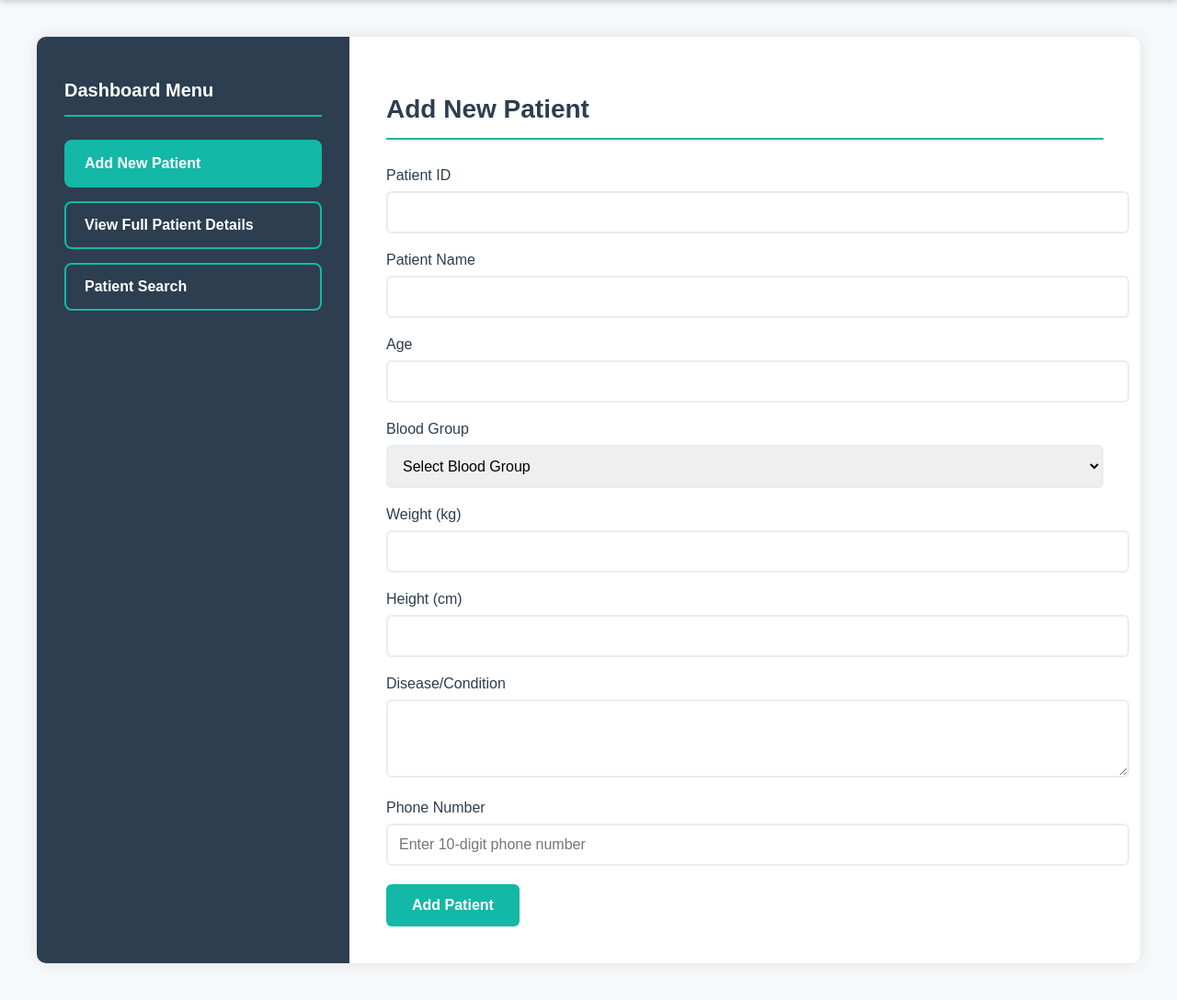
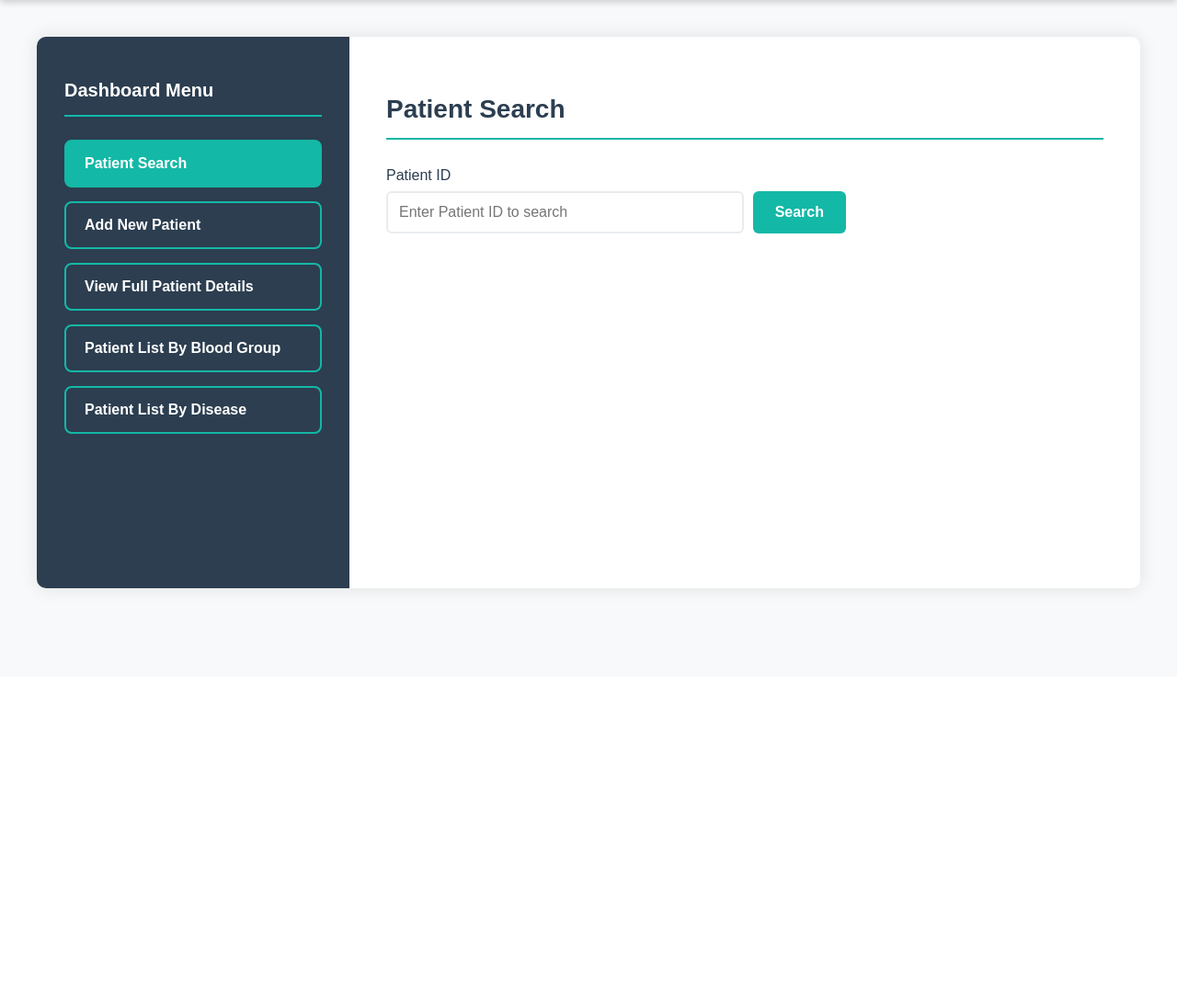
Before and after one commit to dil-sha-na/xcure, a Flask app: page /doctor/dashboard in a window 1280 px wide. Shown: the part 64-1152 px from the top of the page at 92% size. After the commit the page ends 711 px from the top, so only its background shows below. Run offline with Flask 3, Linux system fonts and the light colour scheme; some libraries are stand-ins or nearby versions.

Commit message:
need to review the changes

```diff
--- a/xcure/app.py
+++ b/xcure/app.py
@@ -1,4 +1,4 @@
-from flask import Flask, render_template, redirect, url_for, flash, request
+from flask import Flask, render_template, redirect, url_for, flash, request, session, jsonify
 from extensions import db, bcrypt, login_manager
 from flask_login import login_user, logout_user, login_required, current_user
 from sqlalchemy.exc import IntegrityError
@@ -64,13 +64,13 @@ def login_page():
                 doctor = Account.query.filter_by(user_id=doctor_id, user_role="doctor").first()
                 if doctor and doctor.check_password(password):
                     login_user(doctor)
+                    session["doctor_name"] = doctor.first_name +  doctor.last_name
                     flash("Doctor login successful!", "success")
                     return redirect(url_for('doctor_dashboard'))
                 else:
                     flash("Invalid Doctor ID or password", "danger")
 
-        elif 'patient_submit' in request.form:
-            print("patient")
+        else:
             if patient_form.validate_on_submit():
                 patient_id = patient_form.patient_id.data
 
@@ -85,31 +85,129 @@ def login_page():
 
 @app.route('/doctor/dashboard')
 def doctor_dashboard():
-    return render_template('doctor_dashboard.html')
+    from forms import PatientForm, XRayForm, PrescriptionForm
+    patient_form = PatientForm()
+    prescription_form = PrescriptionForm()
+    xray_form = XRayForm()
+    return render_template(
+        'doctor_dashboard.html',
+        prescription_form=prescription_form,
+        patient_form=patient_form,
+        xray_form=xray_form
+    )
 
-@app.route('/search-patient', methods=['GET'])
-def search_patient():
-    return render_template('doctor_dashboard.html')
+@app.route('/add_patient', methods=['POST'])
+@login_required
+def add_patient():
+    if current_user.user_role != "doctor":
+        flash("Access denied. You are not a doctor.", "danger")
+        return redirect(url_for('login_page'))
 
-@app.route('/edit-patient/<patient_id>', methods=['GET', 'POST'])
-def edit_patient(patient_id):
+    from forms import PatientForm
+
+    form = PatientForm(request.form)
+    if form.validate_on_submit():
+        patient = Account(
+            first_name=form.first_name.data,
+            last_name=form.last_name.data,
+            email=form.email.data,
+            phone_number=form.phone_number.data,
+            blood_group=form.blood_group.data,
+            user_role="patient"
+        )
+        patient.set_password(patient.first_name+"123")
+        db.session.add(patient)
+        db.session.commit()
+        return jsonify({"status": "success", "message": f"Patient {patient.first_name} {patient.last_name} added successfully! \n Patient Id:- {patient.user_id}"})
+    errors = {field: error[0] for field, error in form.errors.items()}
+    return jsonify({"status": "error", "errors": errors})
+
+
+def view_patient():
     pass
 
-@app.route('/delete-patient/<patient_id>')
-def delete_patient(patient_id):
-    pass
+@app.route('/add_prescription', methods=['GET', 'POST'])
+@login_required
+def add_prescription():
+    if current_user.user_role != "doctor":
+        flash("Access denied. You are not a doctor.", "danger")
+        return redirect(url_for('login_page'))
 
-@app.route('/patient-dashboard', methods=['GET', 'POST'])
-def patient_dashboard():
-    pass
+    from forms import PrescriptionForm
 
-@app.route('/add-patient', methods=['POST'])
-def add_patient():
-    pass
+    form = PrescriptionForm()
+    if form.validate_on_submit():
+        prescription = MedicalReport(
+            patient_id=form.patient_id.data,
+            doctor_id=current_user.id,
+            diagnosis=form.diagnosis.data,
+            prescription=form.prescription.data
+        )
+        db.session.add(prescription)
+        db.session.commit()
+        flash("Prescription added successfully!", "success")
+        return redirect(url_for('doctor_dashboard'))
 
-@app.route('/view_patient', methods=['GET', 'POST'])
-def view_patient():
-    pass
+    return render_template('doctor_dashboard.html', prescription_form=form)
+
+@app.route('/add_xray', methods=['GET', 'POST'])
+@login_required
+def add_xray():
+    if current_user.user_role != "doctor":
+        flash("Access denied. You are not a doctor.", "danger")
+        return redirect(url_for('login_page'))
+
+    from forms import XRayForm
+
+    form = XRayForm()
+    if form.validate_on_submit():
+        xray = XRay(
+            patient_id=form.patient_id.data,
+            image_path=form.image.data.filename
+        )
+        db.session.add(xray)
+        db.session.commit()
+        flash("X-Ray details added successfully!", "success")
+        return redirect(url_for('doctor_dashboard'))
+
+    return render_template('doctor_dashboard.html', xray_form=form)
+
+@app.route('/search_patient', methods=['GET'])
+@login_required
+def search_patient():
+    if current_user.user_role != "doctor":
+        flash("Access denied. You are not a doctor.", "danger")
+        return redirect(url_for('login_page'))
+
+    patient_id = request.args.get('patient_id')
+    patient = Account.query.filter_by(user_id=patient_id, user_role="patient").first()
+    if patient:
+        return render_template('view_patient.html', patient=patient)
+    else:
+        flash("Patient not found.", "danger")
+        return redirect(url_for('doctor_dashboard'))
+
+@app.route('/search_disease', methods=['GET'])
+@login_required
+def search_disease():
+    if current_user.user_role != "doctor":
+        flash("Access denied. You are not a doctor.", "danger")
+        return redirect(url_for('login_page'))
+
+    disease = request.args.get('disease')
+    patients = Account.query.join(MedicalReport).filter(MedicalReport.diagnosis.ilike(f"%{disease}%")).all()
+    return render_template('doctor_dashboard.html', patients=patients)
+
+@app.route('/list_patients_by_blood_group', methods=['GET'])
+@login_required
+def list_patients_by_blood_group():
+    if current_user.user_role != "doctor":
+        flash("Access denied. You are not a doctor.", "danger")
+        return redirect(url_for('login_page'))
+
+    blood_group = request.args.get('blood_group')
+    patients = Account.query.filter_by(blood_group=blood_group, user_role="patient").all()
+    return render_template('doctor_dashboard.html', patients=patients)
 
 if __name__ == '__main__':
     with app.app_context():
--- a/xcure/forms.py
+++ b/xcure/forms.py
@@ -1,6 +1,7 @@
 from flask_wtf import FlaskForm
-from wtforms import StringField, PasswordField, SubmitField, HiddenField
-from wtforms.validators import DataRequired, Email, EqualTo, Length, Regexp
+from wtforms import StringField, PasswordField, SubmitField, HiddenField, FileField, TextAreaField, IntegerField, EmailField, SelectField, DateField
+from wtforms.validators import DataRequired, Email, EqualTo, Length, Regexp, Optional
+from flask_wtf.file import FileAllowed
 
 class DoctorSignupForm(FlaskForm):
     first_name = StringField(
@@ -57,3 +58,37 @@ class PatientLoginForm(FlaskForm):
     patient_id = StringField("Patient ID", validators=[DataRequired(), Length(min=3, max=20)])
     user_type = HiddenField('User Type', default='doctor')
     submit = SubmitField("View My Details")
+
+class XRayForm(FlaskForm):
+    image = FileField('X-Ray Image', validators=[DataRequired(), FileAllowed(['jpg', 'png', 'jpeg'], 'Images only!')])
+    submit = SubmitField('Upload X-Ray')
+
+class PrescriptionForm(FlaskForm):
+    patient_id = IntegerField('Patient ID', validators=[DataRequired()])
+    diagnosis = TextAreaField('Diagnosis', validators=[DataRequired()])
+    prescription = TextAreaField('Prescription')
+    submit = SubmitField('Add Prescription')
+
+class PatientForm(FlaskForm):
+    first_name = StringField("First Name", validators=[DataRequired()])
+    last_name = StringField("Last Name", validators=[Optional()])
+    email = EmailField("Email", validators=[DataRequired(), Email()])
+    blood_group = SelectField(
+        "Blood Group",
+        choices=[
+            ("A+", "A+"), ("A-", "A-"),
+            ("B+", "B+"), ("B-", "B-"),
+            ("O+", "O+"), ("O-", "O-"),
+            ("AB+", "AB+"), ("AB-", "AB-")
+        ],
+        validators=[DataRequired()]
+    )
+    date_of_birth = DateField("Date of birth", validators=[DataRequired()])
+    phone_number = StringField(
+        "Phone Number",
+        validators=[
+            Optional(),
+            Regexp(r'^\+?\d{10,15}$', message="Enter a valid phone number.")
+        ]
+    )
+    submit = SubmitField("Add Patient")
--- a/xcure/models.py
+++ b/xcure/models.py
@@ -10,7 +10,7 @@ class Account(UserMixin, db.Model):
     first_name = db.Column(db.String(200), nullable=True)
     last_name = db.Column(db.String(200), nullable=True)
     email= db.Column(db.String(200), nullable=False)
-    password= db.Column(db.String(200), nullable=False)
+    password= db.Column(db.String(200), nullable=True)
     date_of_birth = db.Column(db.String(200), nullable=True)
     phone_number = db.Column(db.String(15), nullable=True)
     user_id = db.Column(db.String(200), nullable=False, unique=True)
--- a/xcure/templates/base.html
+++ b/xcure/templates/base.html
@@ -8,5 +8,15 @@
 </head>
 <body>
     {% block body %}{% endblock body %}
+    <script>
+        setTimeout(function () {
+            let messages = document.querySelectorAll('.error-message');
+            messages.forEach(msg => {
+                msg.style.transition = "opacity 0.5s";
+                msg.style.opacity = "0";
+                setTimeout(() => msg.remove(), 500);
+            });
+        }, 5000);
+    </script>
 </body>
 </html>
--- a/xcure/templates/doctor_dashboard.html
+++ b/xcure/templates/doctor_dashboard.html
@@ -1,10 +1,5 @@
-<!DOCTYPE html>
-<html lang="en">
-<head>
-    <meta charset="UTF-8">
-    <meta name="viewport" content="width=device-width, initial-scale=1.0">
-    <title>XCURE - Doctor Dashboard</title>
-    <style>
+{% extends "base.html" %}
+{% block inline_css %}
     body {
         font-family: Arial, sans-serif;
         margin: 0;
@@ -301,9 +296,8 @@
         margin-top: 20px;
         text-align: center;
     }
-    </style>
-</head>
-<body>
+{% endblock inline_css %}
+{% block body %}
     <nav class="navbar">
         <div class="nav-container">
             <a href="/" class="nav-brand">XCURE DOCTOR DASHBOARD</a>
@@ -317,63 +311,76 @@
     <div class="dashboard-container">
         <div class="sidebar">
             <h2 class="sidebar-title">Dashboard Menu</h2>
-            <button class="menu-btn {% if not active_section or active_section == 'add-patient' %}active{% endif %}" onclick="showContent('add-patient')">Add New Patient</button>
+            <button class="menu-btn {% if not active_section == 'patient-search' %}active{% endif %}" onclick="showContent('patient-search')">Patient Search</button>
+            <button class="menu-btn {% if active_section == 'add-patient' %}active{% endif %}" onclick="showContent('add-patient')">Add New Patient</button>
             <button class="menu-btn {% if active_section == 'view-patients' %}active{% endif %}" onclick="showContent('view-patients')">View Full Patient Details</button>
-            <button class="menu-btn {% if active_section == 'patient-search' %}active{% endif %}" onclick="showContent('patient-search')">Patient Search</button>
+            <button class="menu-btn {% if active_section == 'view-patients' %}active{% endif %}" onclick="showContent('view-patients')">Patient List By Blood Group</button>
+            <button class="menu-btn {% if active_section == 'view-patients' %}active{% endif %}" onclick="showContent('view-patients')">Patient List By Disease</button>
         </div>
 
         <div class="content-container">
+            {% with messages = get_flashed_messages(with_categories=True) %}
+            {% if messages %}
+                {% for category, message in messages %}
+                    <div class="alert alert-{{ category }}">
+                        {{ message }}
+                    </div>
+                {% endfor %}
+            {% endif %}
+        {% endwith %}
+
             <!-- Add Patient Section -->
-            <div class="content-section {% if not active_section or active_section == 'add-patient' %}active{% endif %}" id="add-patient">
+            <div class="content-section {% if active_section == 'add-patient' %}active{% endif %}" id="add-patient">
                 <h2 class="section-title">Add New Patient</h2>
-                <form id="add-patient-form" action="/add-patient" method="POST">
+                {% with messages = get_flashed_messages(with_categories=true) %}
+                {% if messages %}
+                    {% for category, message in messages %}
+                        <div class="error-message">{{ message }}</div>
+                    {% endfor %}
+                {% endif %}
+            {% endwith %}
+                <form id="add-patient-form"  action="{{ url_for("add_patient") }}" method="POST">
+                    {{ patient_form.hidden_tag() }}
+
+                    <div style="display: flex; gap: 20px;">
+                        <div class="form-group" style="flex: 1;margin-right:2px;">
+                            {{ patient_form.first_name.label }}
+                            {{ patient_form.first_name(class="form-control") }}
+                        </div>
+                        <div class="form-group" style="flex: 1;">
+                            {{ patient_form.last_name.label }}
+                            {{ patient_form.last_name(class="form-control") }}
+                        </div>
+                    </div>
+
+
+                    <div style="display: flex; gap: 20px;">
+                        <div class="form-group" style="flex: 1;">
+                            {{ patient_form.email.label }}
+                            {{ patient_form.email(class="form-control") }}
+                        </div>
+                        <div class="form-group" style="flex: 1;">
+                            {{ patient_form.phone_number.label }}
+                            {{ patient_form.phone_number(class="form-control") }}
+                        </div>
+                    </div>
+
+                    <div style="display: flex; gap: 20px;">
+                        <div class="form-group" style="flex: 1;">
+                            {{ patient_form.date_of_birth.label }}
+                            {{ patient_form.date_of_birth(class="form-control") }}
+                        </div>
+                        <div class="form-group" style="flex: 1;">
+                            {{ patient_form.blood_group.label }}
+                            {{ patient_form.blood_group(class="form-control") }}
+                        </div>
+                    </div>
+
+
+
                     <div class="form-group">
-                        <label for="patient-id">Patient ID</label>
-                        <input type="text" id="patient-id" name="patient_id" required>
+                        {{ patient_form.submit(class="btn btn-primary") }}
                     </div>
-                    <div class="form-group">
-                        <label for="patient-name">Patient Name</label>
-                        <input type="text" id="patient-name" name="name" required>
-                    </div>
-                    <div class="form-group">
-                        <label for="patient-age">Age</label>
-                        <input type="number" id="patient-age" name="age" required>
-                    </div>
-                    <div class="form-group">
-                        <label for="blood-group">Blood Group</label>
-                        <select id="blood-group" name="blood_group" required>
-                            <option value="">Select Blood Group</option>
-                            <option value="A+">A+</option>
-                            <option value="A-">A-</option>
-                            <option value="B+">B+</option>
-                            <option value="B-">B-</option>
-                            <option value="AB+">AB+</option>
-                            <option value="AB-">AB-</option>
-                            <option value="O+">O+</option>
-                            <option value="O-">O-</option>
-                        </select>
-                    </div>
-                    <div class="form-group">
-                        <label for="weight">Weight (kg)</label>
-                        <input type="number" id="weight" name="weight" step="0.1" required>
-                    </div>
-                    <div class="form-group">
-                        <label for="height">Height (cm)</label>
-                        <input type="number" id="height" name="height" required>
-                    </div>
-                    <div class="form-group">
-                        <label for="disease">Disease/Condition</label>
-                        <textarea id="disease" name="disease" rows="3" required></textarea>
-                    </div>
-                    <div class="form-group">
-                        <label for="phone">Phone Number</label>
-                        <input type="tel" id="phone" name="phone" required
-                               pattern="[0-9]{10}"
-                               oninput="validatePhone(this)"
-                               placeholder="Enter 10-digit phone number">
-                        <span id="phone-error" class="error-message" style="display: none; font-size: 14px; margin-top: 5px;">Phone number must be exactly 10 digits</span>
-                    </div>
-                    <button type="submit" class="submit-btn">Add Patient</button>
                 </form>
             </div>
 
@@ -441,9 +448,9 @@
             </div>
 
             <!-- Patient Search Section -->
-            <div class="content-section {% if active_section == 'patient-search' %}active{% endif %}" id="patient-search">
+            <div class="content-section {% if not active_section or active_section == 'patient-search' %}active{% endif %}" id="patient-search">
                 <h2 class="section-title">Patient Search</h2>
-                <form id="limited-search-form" action="/limited-search" method="POST" class="search-form">
+                <form id="limited-search-form" action="/search_patient" method="GET" class="search-form">
                     <div class="form-group">
                         <label for="limited-search-patient-id">Patient ID</label>
                         <div class="search-input-group">
@@ -491,58 +498,54 @@
 
     <script>
         function showContent(section) {
-            // Update active button
             document.querySelectorAll('.menu-btn').forEach(btn => {
                 btn.classList.remove('active');
             });
             event.target.classList.add('active');
-
-            // Show selected content
             document.querySelectorAll('.content-section').forEach(content => {
                 content.classList.remove('active');
             });
             document.getElementById(section).classList.add('active');
         }
 
-        function confirmDelete(patientId) {
-            if (confirm('Are you sure you want to delete this patient record?')) {
-                location.href = '/delete-patient/' + patientId;
+        document.getElementById("add-patient-form").addEventListener("submit", async function(event) {
+            event.preventDefault();  // Prevent page reload
+
+            let formData = new FormData(this);
+
+            let response = await fetch("{{ url_for('add_patient') }}", {
+                method: "POST",
+                body: formData
+            });
+
+            let result = await response.json();
+
+            console.log(result)
+
+            if (result.status === "success") {
+                alert(result.message);
+                this.reset();
+            } else if (result.status === "error") {
+                displayFormErrors(result.errors);
+            }
+        });
+
+        function displayFormErrors(errors) {
+            document.querySelectorAll(".error-message").forEach(el => el.remove());
+
+            for (let field in errors) {
+                let inputElement = document.querySelector(`[name="${field}"]`);
+                if (inputElement) {
+                    let errorMessage = document.createElement("small");
+                    errorMessage.classList.add("error-message");
+                    errorMessage.style.color = "red";
+                    errorMessage.innerText = errors[field];
+
+                    inputElement.parentNode.appendChild(errorMessage);
+                }
             }
         }
 
-        function validatePhone(input) {
-            const phoneError = document.getElementById('phone-error');
-            const submitBtn = document.querySelector('#add-patient-form button[type="submit"]');
 
-            // Remove any non-digit characters
-            let phoneNumber = input.value.replace(/\D/g, '');
-
-            // Update input value to show only digits
-            input.value = phoneNumber;
-
-            // Check if the phone number is exactly 10 digits
-            if (phoneNumber.length !== 10) {
-                phoneError.style.display = 'block';
-                input.style.borderColor = '#e74c3c';
-                submitBtn.disabled = true;
-            } else {
-                phoneError.style.display = 'none';
-                input.style.borderColor = '#14b8a6';
-                submitBtn.disabled = false;
-            }
-        }
-
-        // Add form submission validation
-        document.getElementById('add-patient-form').addEventListener('submit', function(event) {
-            const phoneInput = document.getElementById('phone');
-            const phoneNumber = phoneInput.value.replace(/\D/g, '');
-
-            if (phoneNumber.length !== 10) {
-                event.preventDefault();
-                document.getElementById('phone-error').style.display = 'block';
-                phoneInput.style.borderColor = '#e74c3c';
-            }
-        });
     </script>
-</body>
-</html>
+{% endblock body %}
--- a/xcure/templates/navbar.html
+++ b/xcure/templates/navbar.html
@@ -11,6 +11,7 @@
             <div class="auth-buttons">
                 <span class="auth-text">Have an account?</span>
                 <a href="{{ url_for('login_page') }}" class="button">Sign in</a>
+                <a href="{{ url_for('doctor_register') }}" class="button">Sign up for dr</a>
             </div>
         </div>
     </div>
```
Also changed, not shown: xcure/templates/login.html (+1 -8 lines), xcure/templates/view_patient.html (+4 -21 lines). Lines whose indentation alone changed are shown as unchanged.
